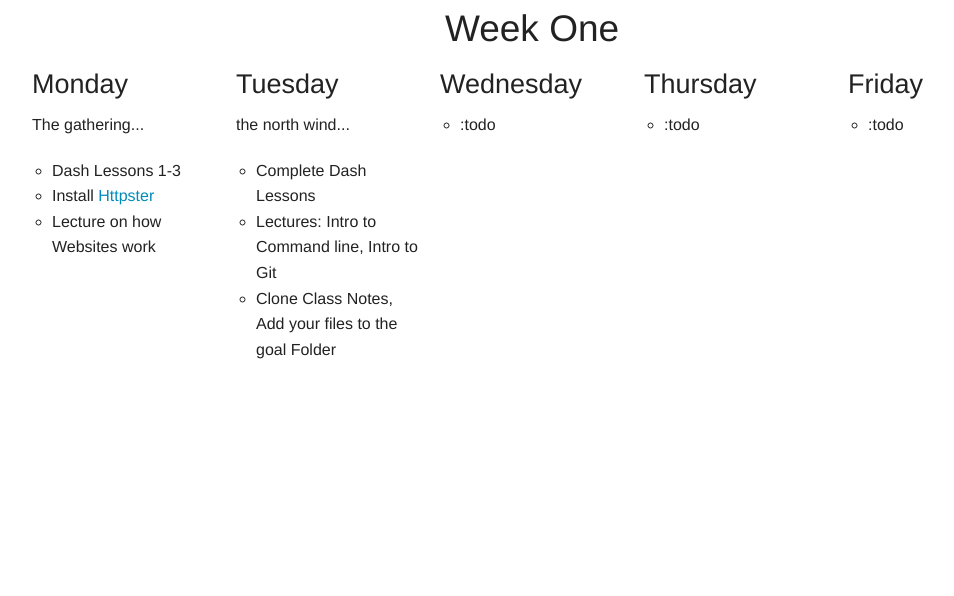
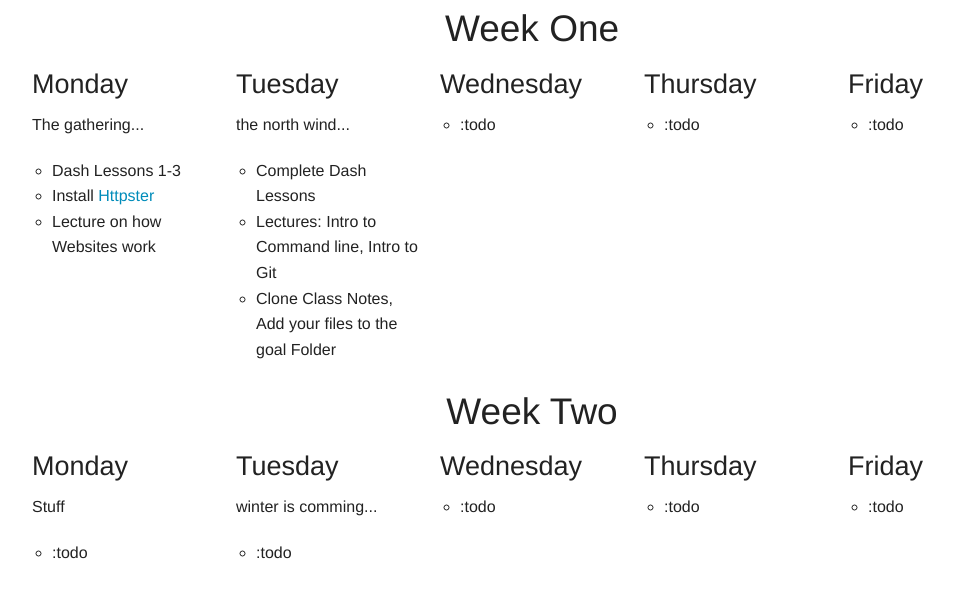
Before and after one commit to HackerCA/schedule, a website: page index.html in a window 1280 px wide. Shown: the whole page, without its empty margins (108-1062 px from the left). Drawn offline with Linux system fonts and the light colour scheme.

Commit message:
Added structure for next week

```diff
--- a/index.html
+++ b/index.html
@@ -53,6 +53,43 @@
                 </li>
             </ul>
         </div>
+        <div class="row">
+            <h2 class="text-center">Week Two</h2>
+            <ul class="medium-block-grid-5">
+                <li>
+                    <h3>Monday</h3>
+                    <p>Stuff</p>
+                    <ul>
+                        <li>:todo</li>
+                    </ul>
+                </li>
+                <li>
+                    <h3>Tuesday</h3>
+                    <p>winter is comming...</p>
+                    <ul>
+                        <li>:todo</li>
+                    </ul>
+                </li>
+                <li>
+                    <h3>Wednesday</h3>
+                    <ul>
+                        <li>:todo</li>
+                    </ul>
+                </li>
+                <li>
+                    <h3>Thursday</h3>
+                    <ul>
+                        <li>:todo</li>
+                    </ul>
+                </li>
+                <li>
+                    <h3>Friday</h3>
+                    <ul>
+                        <li>:todo</li>
+                    </ul>
+                </li>
+            </ul>
+        </div>
 
         <script>window.jQuery || document.write('<script src="js/vendor/jquery-1.10.2.min.js"><\/script>')</script>
         <script src="bower_components/foundation/js/foundation.js"></script>
```
